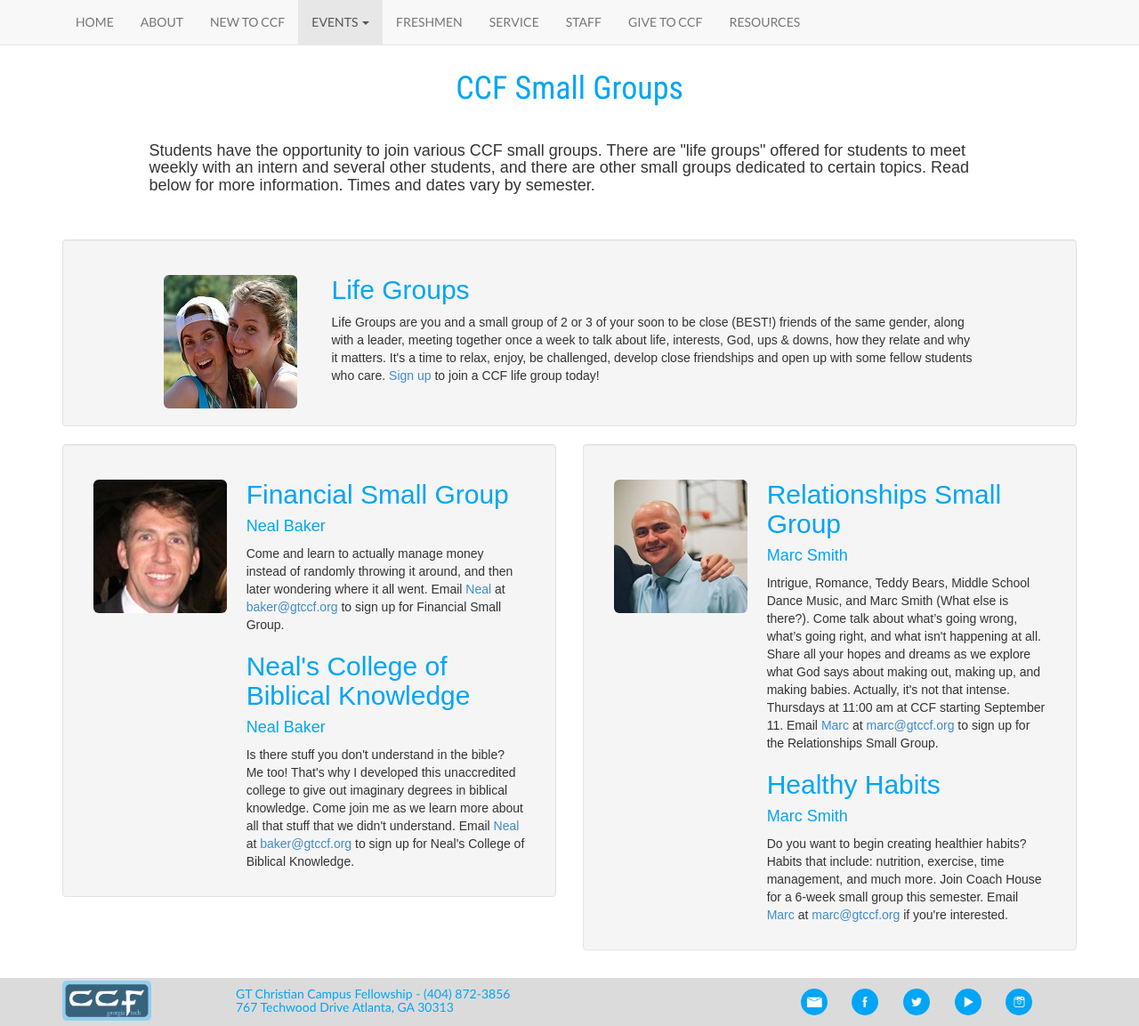
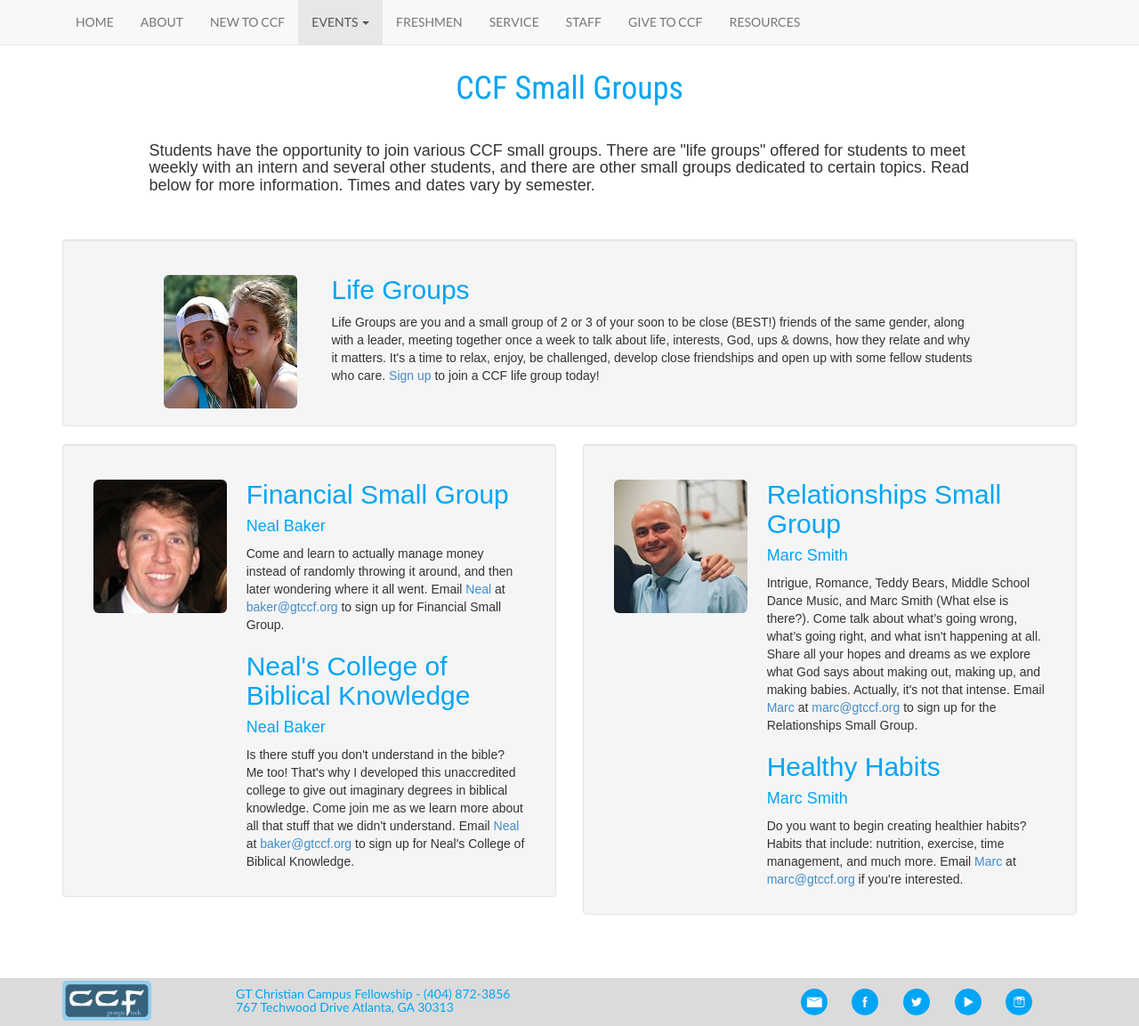
Before and after one commit to gtccf/gtccf.github.io, a Jekyll site: the page built from events/small-groups/index.html, in a window 1280 px wide and 1153 px high. Shown: the whole window at 89% size. Built offline with Jekyll 4.4.1, drawn with Linux system fonts in a browser that asks for light colours; nearby versions of some CDN libraries.

Commit message:
Updated small group information

```diff
--- a/events/small-groups/index.html
+++ b/events/small-groups/index.html
@@ -47,10 +47,10 @@ layout: default
           </div>
           <div class="col-xs-8">
             <div class="blue"><h2>Relationships Small Group</h2><h4>Marc Smith</h4></div>
-            <p>Intrigue, Romance, Teddy Bears, Middle School Dance Music, and Marc Smith (What else is there?). Come talk about what’s going wrong, what’s going right, and what isn't happening at all. Share all your hopes and dreams as we explore what God says about making out, making up, and making babies. Actually, it's not that intense. Thursdays at 11:00 am at CCF starting September 11. Email <a href="{{ site.baseurl }}/staff/#marc">Marc</a> at <a href="mailto:marc@gtccf.org">marc@gtccf.org</a> to sign up for the Relationships Small Group.</p>
+            <p>Intrigue, Romance, Teddy Bears, Middle School Dance Music, and Marc Smith (What else is there?). Come talk about what’s going wrong, what’s going right, and what isn't happening at all. Share all your hopes and dreams as we explore what God says about making out, making up, and making babies. Actually, it's not that intense. Email <a href="{{ site.baseurl }}/staff/#marc">Marc</a> at <a href="mailto:marc@gtccf.org">marc@gtccf.org</a> to sign up for the Relationships Small Group.</p>
 
             <div class="blue"><h2>Healthy Habits</h2><h4>Marc Smith</h4></div>
-            <p>Do you want to begin creating healthier habits? Habits that include: nutrition, exercise, time management, and much more.  Join Coach House for a 6-week small group this semester. Email <a href="{{ site.baseurl }}/staff/#marc">Marc</a> at <a href="mailto:marc@gtccf.org">marc@gtccf.org</a> if you're interested.</p>
+            <p>Do you want to begin creating healthier habits? Habits that include: nutrition, exercise, time management, and much more. Email <a href="{{ site.baseurl }}/staff/#marc">Marc</a> at <a href="mailto:marc@gtccf.org">marc@gtccf.org</a> if you're interested.</p>
           </div>
         </div>
       </div>
```
